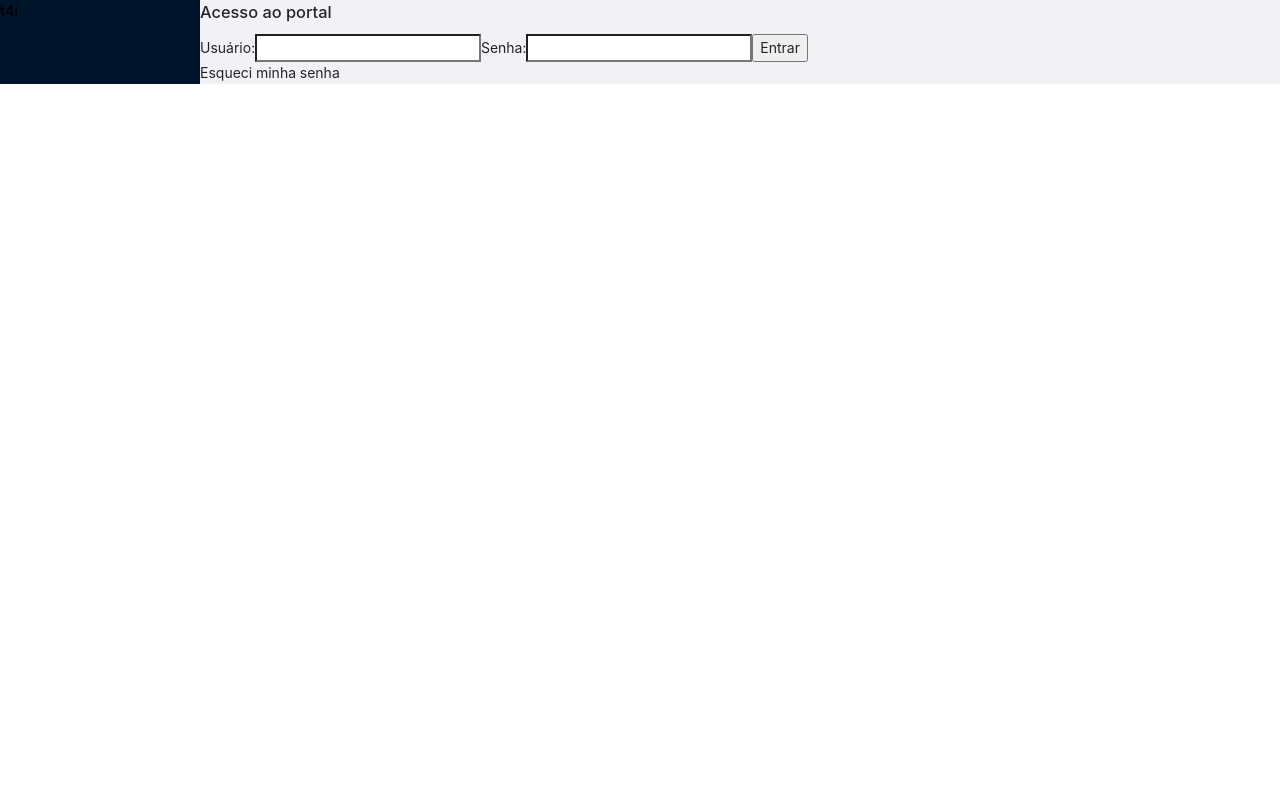
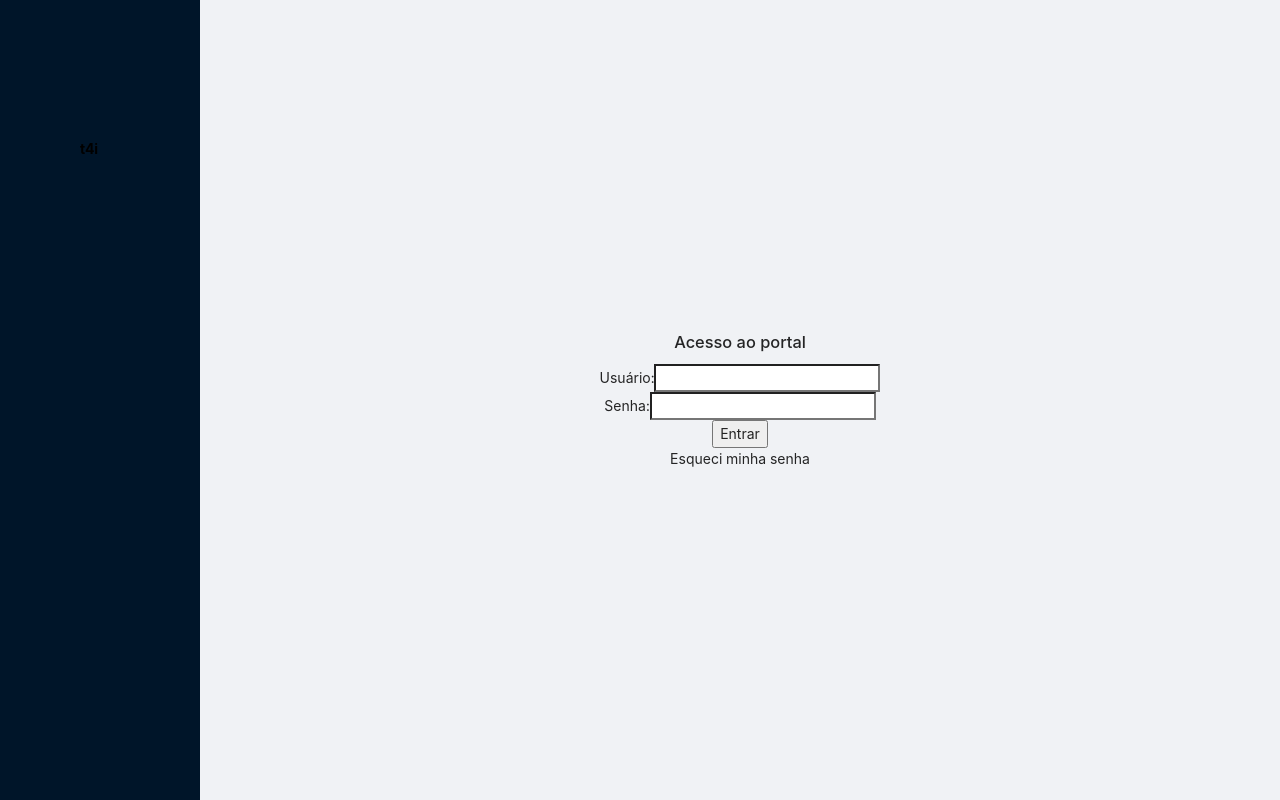
Before and after one commit to PedroBarbosan3/react-training, a React (Create React App) app: page / in a window 1280 px wide. Built offline with nearby package versions, Linux system fonts and the light colour scheme.

Commit message:
Logic Done, still missing style

```diff
--- a/src/Pages/Calls.tsx
+++ b/src/Pages/Calls.tsx
@@ -7,6 +7,8 @@ import { Layout, Menu, Table } from "antd";
 import "../styles/calls.css";
 
 import { useAppSelector } from "../redux/hooks";
+
+import data from "../data/data.json";
 
 export function Calls() {
   const columns = [
@@ -19,7 +21,7 @@ export function Calls() {
     },
     {
       title: "Projeto",
-      dataIndex: "Projeto",
+      dataIndex: "projeto",
     },
     {
       title: "Status",
@@ -30,7 +32,16 @@ export function Calls() {
     },
   ];
 
-  const data = useAppSelector((state) => state.criarChamado);
+  const calling = useAppSelector((state) => state.criarChamado);
+
+  const finalData = calling.map(function (cal) {
+    const Datx = {
+      Descricao: cal.Descricao,
+      projeto: data.Projeto[cal.Idprojeto].Denominacao,
+      StatusChamado: data.StatusChamado[cal.IdStatusChamado].Denominacao,
+    };
+    return Datx;
+  });
 
   //antd
   const { Header, Content, Sider } = Layout;
@@ -71,7 +82,7 @@ export function Calls() {
               minHeight: 280,
             }}
           >
-            <Table columns={columns} dataSource={data} bordered />,
+            <Table columns={columns} dataSource={finalData} bordered />
           </Content>
         </Layout>
       </Layout>
--- a/src/Pages/Home.tsx
+++ b/src/Pages/Home.tsx
@@ -15,9 +15,10 @@ export function Home() {
     <Layout>
       <Layout>
         <Sider>
-          <strong>t4i</strong>
+          <strong className="strong">t4i</strong>
         </Sider>
         <Content>
+          <div className="main">
             <div>
               <h1>Acesso ao portal</h1>
             </div>
@@ -35,6 +36,7 @@ export function Home() {
               </form>
             </div>
             <div>Esqueci minha senha</div>
+          </div>
         </Content>
       </Layout>
     </Layout>
--- a/src/Pages/Newcall.tsx
+++ b/src/Pages/Newcall.tsx
@@ -25,20 +25,23 @@ export function Newcall() {
   }
 
   const [value, setValue] = useState("");
-  const [selectValue, setSelectValue] = useState("");
+  const [selectValue, setSelectValue] = useState();
 
-  const StatusChamado = ["ARK", "KINESIS", "XENON"];
+  //const projetos = ["ARK", "KINESIS", "XENON"];
 
   //submit
   const handleSubmit = (e: any) => {
     e.preventDefault();
     dispatch(
       descricaoHandler({
+        Id: 1,
         Descricao: value,
-        StatusChamado: selectValue,
+        Idprojeto: selectValue,
       })
     );
   };
+
+  console.log(selectValue);
 
   return (
     <Layout>
@@ -71,9 +74,9 @@ export function Newcall() {
               <label>
                 Projeto:
                 <Select onSelect={(value, e) => setSelectValue(e.value)}>
-                  {StatusChamado.map((item) => (
-                    <Option value={item}>{item}</Option>
-                  ))}
+                  <Option value={0}>ARK</Option>
+                  <Option value={1}>XENON</Option>
+                  <Option value={2}>KINESIS</Option>
                 </Select>
               </label>
               <label>
--- /dev/null
+++ b/src/data/data.json
@@ -0,0 +1,46 @@
+{
+  "Chamado": [
+    {
+      "Id": 0,
+      "Idprojeto": 0,
+      "IdStatusChamado": 0,
+      "Descricao": "descrição inicial da chamada"
+    }
+  ],
+  "StatusChamado": [
+    {
+      "Id": 0,
+      "Denominacao": "Solicitado"
+    },
+    {
+      "Id": 1,
+      "Denominacao": "Em análise"
+    },
+    {
+      "Id": 2,
+      "Denominacao": "Em desenvolvimento"
+    },
+    {
+      "Id": 3,
+      "Denominacao": "Finalizado"
+    },
+    {
+      "Id": 4,
+      "Denominacao": "Cancelado"
+    }
+  ],
+  "Projeto": [
+    {
+      "Id": 0,
+      "Denominacao": "ARK"
+    },
+    {
+      "Id": 1,
+      "Denominacao": "XENON"
+    },
+    {
+      "Id": 2,
+      "Denominacao": "KINESIS"
+    }
+  ]
+}
--- a/src/redux/criarChamado.tsx
+++ b/src/redux/criarChamado.tsx
@@ -1,19 +1,15 @@
-import { createSlice} from "@reduxjs/toolkit";
+import { createSlice } from "@reduxjs/toolkit";
+import data from "../data/data.json";
 
 export const criarChamadoSlice = createSlice({
   name: "criarChamado",
-  initialState: [
-    {
-      Projeto: "",
-      StatusChamado: "",
-      Descricao: "",
-    },
-  ],
+  initialState: data.Chamado,
   reducers: {
     descricaoHandler: (state, action) => {
       const newCall = {
-        Projeto: action.payload.StatusChamado,
-        StatusChamado: "Solicitado",
+        Id: state.map((idi) => idi.Id) + action.payload.Id,
+        Idprojeto: action.payload.Idprojeto,
+        IdStatusChamado: 0,
         Descricao: action.payload.Descricao,
       };
       state.push(newCall);
--- a/src/styles/home.css
+++ b/src/styles/home.css
@@ -2,4 +2,33 @@
 
 .ant-layout-sider {
   background: #a8a8b3;
+  display: flex;
+  align-items: stretch;
+  height: 100vh;
+  flex: 7;
+  color: rgb(0, 0, 0);
+  display: flex;
+  flex-direction: column;
+  justify-content: center;
+  padding: 128px 80px;
 }
+.strong{
+  font: 700 36px;
+  line-height: 42px;
+  margin-top: 16px;
+}
+.ant-layout-content{
+  flex: 8;
+        padding: 0 32px;
+        display: flex;
+        align-items: center;
+        justify-content: center;
+}
+.main{
+  display: flex;
+        flex-direction: column;
+        width: 100%;
+        max-width: 320px;
+        align-items: stretch;
+        text-align: center;
+}
```
Lines whose indentation alone changed are shown as unchanged.
